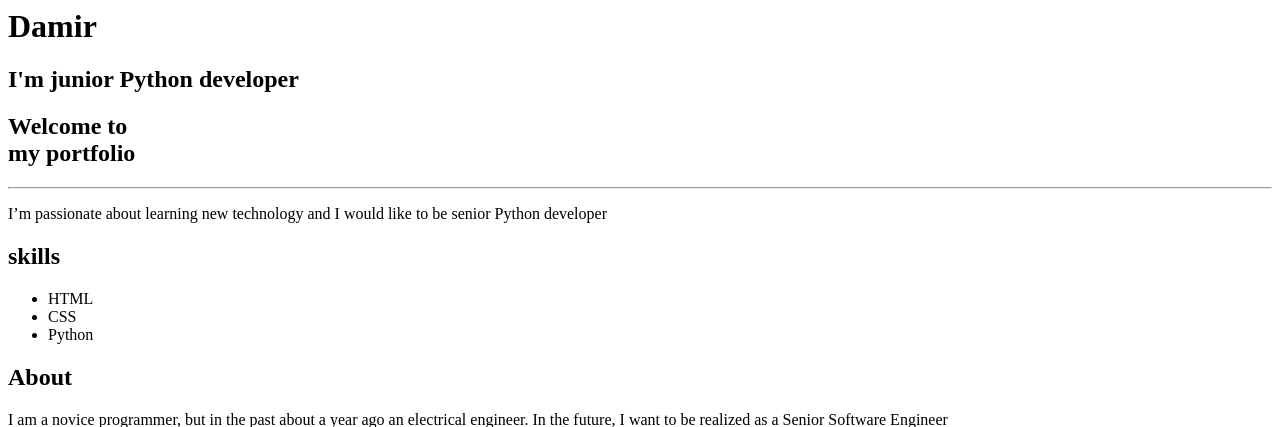
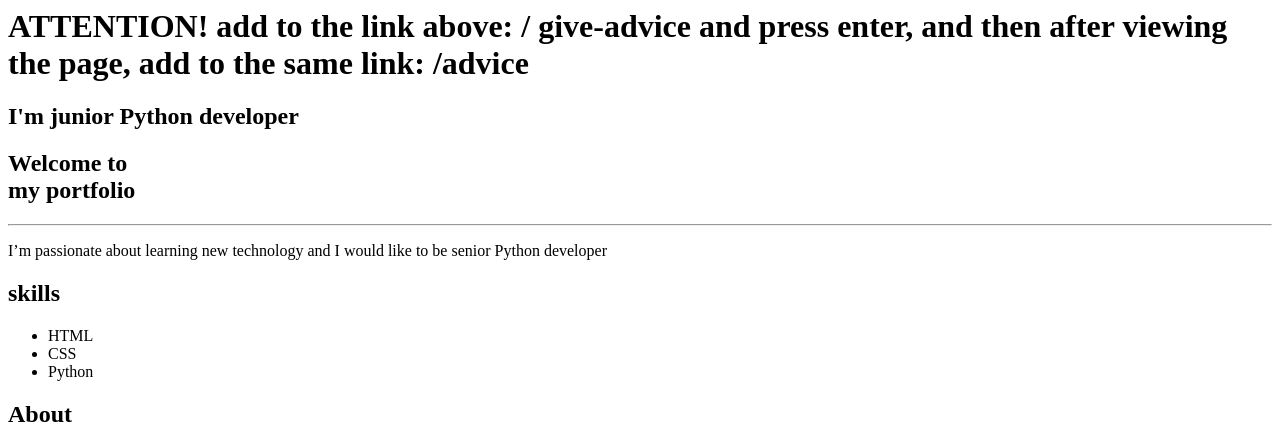
Before and after one commit to KarbozovDamir/web-app-using-public-API, a FastAPI app: page / in a window 1280 px wide. Shown: the top 427 px of the page. Run offline with FastAPI, Linux system fonts and the light colour scheme.

Commit message:
changed text into H1 teg's

```diff
--- a/templates/main.html
+++ b/templates/main.html
@@ -1,5 +1,5 @@
 <main>
-    <h1>Damir</h1>
+    <h1>ATTENTION! add to the link above: / give-advice and press enter, and then after viewing the page, add to the same link: /advice</h1>
     <h2>I'm junior Python developer</h2>
     <h2>Welcome to <br /><span>my portfolio</span></h2>
     <hr>
```
